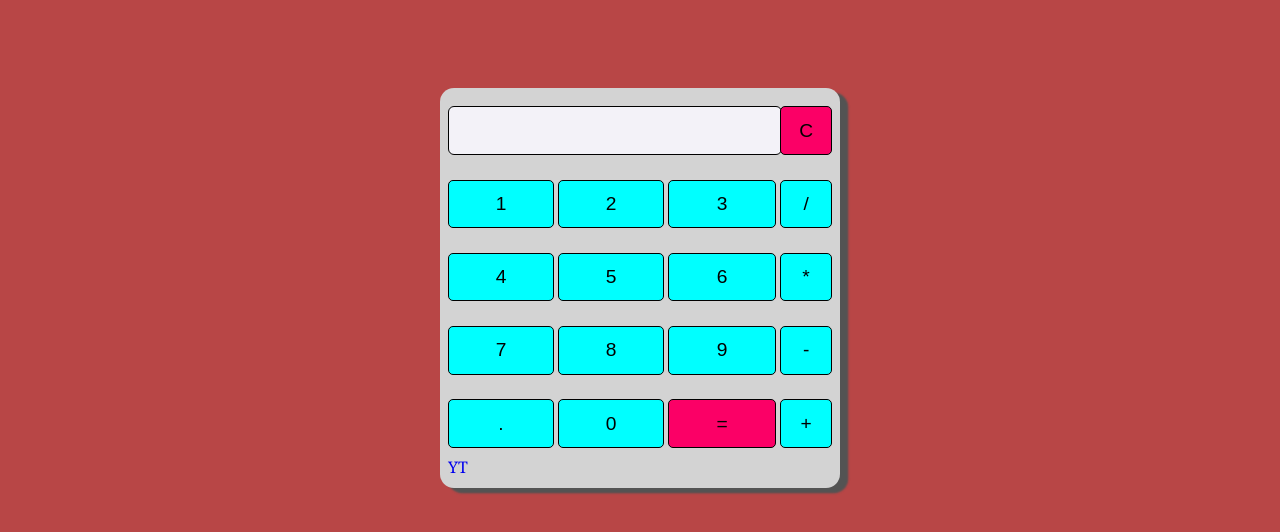
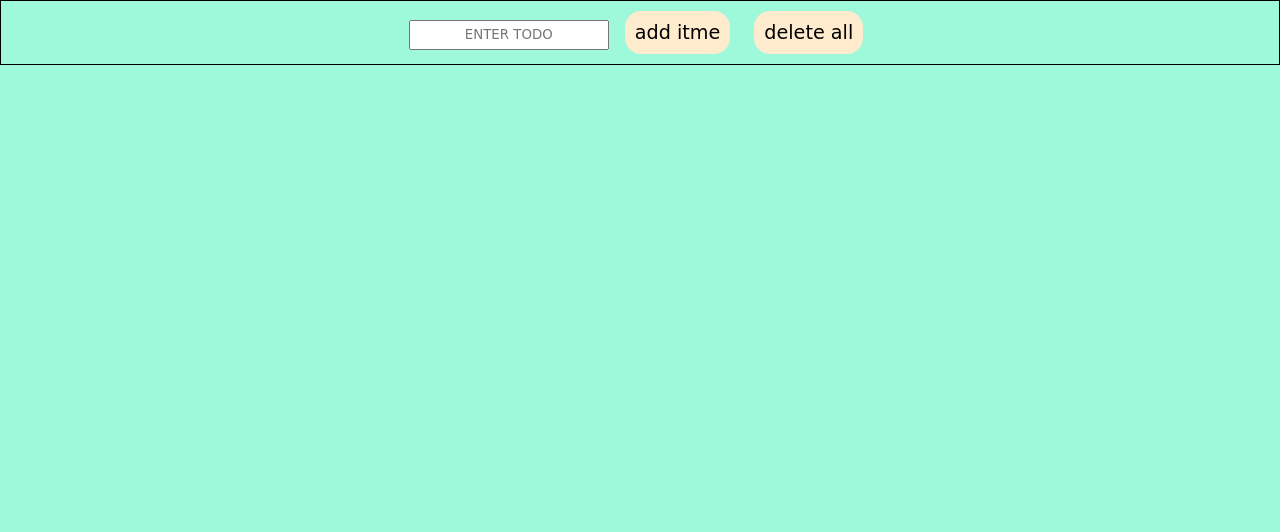
Before and after one commit to Yamman2/calculator, a plain HTML site: page public/index.html in a window 1280 px wide. Drawn offline with Linux system fonts and the light colour scheme.

Commit message:
todo complete

```diff
--- a/public/app.js
+++ b/public/app.js
@@ -49,7 +49,7 @@
 
 //////////////////////////////////////////////////////////////////////////////////////////////////
 
-function clearvalue() {
+/*function clearvalue() {
     document.getElementById("result").value = "";
 }
 
@@ -66,4 +66,86 @@ function calculate() {
     var p = document.getElementById("result").value;
     var q = eval(p);
     document.getElementById("result").value = q;
+}*/
+
+
+// var parent = document.getElementById("main")
+// var allPera = parent.getElementByTagName("p")
+// console.log(allPera);
+
+// for (let i = 0; i < allPera.length; i++) {
+//     allPera [i].className = "sucess";
+// }
+
+/*var parent = document.getElementById("inp")
+var textt = document.getElementById('main')
+
+function createElem(){
+    var newPera = document.createElement("P")
+    var newText = parent.value
+    newText = document.createTextNode(  newText)
+    newPera.appendChild(newText);
+
+    textt.appendChild(newPera)
+    console.log(parent);
+}*/
+
+//////////////////////////////////////////////////////////////////////////////////////////////////////////
+// todo
+
+var list = document.getElementById("list");
+
+function addtodo() {
+    var todo_item = document.getElementById("toodo-item");
+
+    // create li tag with text node
+
+    var li = document.createElement("li");
+    var liText = document.createTextNode(todo_item.value)
+    li.setAttribute("class","lis")
+    li.appendChild(liText)
+    //   console.log(li)
+
+    // input empty to next text to type
+
+    todo_item.value =""
+
+    // create button delete
+
+    var delbtn = document.createElement("button")
+    var deltext = document.createTextNode("DELETE")
+    delbtn.setAttribute("class","btn")
+    delbtn.setAttribute("onclick","deleteItem(this)")
+    delbtn.appendChild(deltext)
+
+    li.appendChild(delbtn)
+    list.appendChild(li)
+
+    // create edite button
+    var edibtn = document.createElement("button")
+    var ediText = document.createTextNode("EDITE")
+    edibtn.setAttribute("class","btn")
+    edibtn.setAttribute("onclick","editeItem(this)")
+    edibtn.appendChild(ediText)
+
+    li.appendChild(edibtn)
+
+
 }
+
+function editeItem(e){
+  var editvalue = prompt("Enter edit value", e.parentNode.firstChild.nodeValue)
+  e.parentNode.firstChild.nodeValue = editvalue
+
+}
+
+function deleteItem(e){
+
+
+    e.parentNode.remove()
+}
+
+function deleteAll(){
+
+    list.innerHTML = ""
+}
--- a/public/css/style.css
+++ b/public/css/style.css
@@ -41,9 +41,9 @@ input:active[type=button] {
     box-shadow: inset 0px 0px 5px #c1c1c1;
 } */
 
-        /* ?////a////////////////////////////////////////////////////////////////////////////////////// */
+/* ?////a////////////////////////////////////////////////////////////////////////////////////// */
 
-        .calculator {
+/* .calculator {
             position: relative;
             top: 5em;
             padding: 5px;
@@ -69,11 +69,11 @@ input:active[type=button] {
 
         .display-box:hover {
             background-color: rgb(235, 220, 220);
-        }
+        } */
 
-        /* <!-- clear function all value clear --> */
+/* <!-- clear function all value clear --> */
 
-        #btn {
+/* #btn {
             background-color: #fb0066;
         }
 
@@ -137,4 +137,89 @@ input:active[type=button] {
             background-color: rgb(184, 70, 70);
 
 
-        }
+        } */
+
+body {
+    background-color: rgb(158, 248, 218);
+
+}
+.main:hover{
+
+    border: 1px black solid;
+
+}
+.main1:hover{
+    border: 1px black solid;
+
+}
+.lis{
+    text-transform: capitalize;
+
+}
+
+* {
+    padding: 0px;
+    margin: 0px;
+    box-sizing: border-box;
+    text-align: center;
+
+
+}
+
+.add:hover {
+    color: rgb(89, 0, 255);
+    background-color: lightgray;
+    text-transform: uppercase;
+}
+
+.add {
+    position: relative;
+    left: 2px;
+    border-radius: 16px;
+    border: none;
+    background-color: blanchedalmond;
+    font-size: larger;
+    cursor: pointer;
+    text-align: center;
+    padding: 10px 10px;
+    margin: 10px 10px;
+    font-family: cursive;
+
+}
+
+.delete:hover {
+    text-transform: uppercase;
+    color: rgb(89, 0, 255);
+    background-color: lightgray;
+}
+
+.delete {
+    position: relative;
+    left: 2px;
+    border-radius: 16px;
+    border: none;
+    background-color: blanchedalmond;
+    font-size: larger;
+    cursor: pointer;
+    text-align: center;
+    padding: 10px 10px;
+    margin: 10px 10px;
+    font-family: cursive;
+
+
+}
+
+#toodo-item {
+    width: 200px;
+    height: 30px;
+    outline: black;
+    text-align: center;
+    font-family: cursive;
+    text-transform: uppercase;
+}
+
+#toodo-item:hover {
+    border: none;
+
+    text-decoration: underline;
+}
--- a/public/index.html
+++ b/public/index.html
@@ -5,7 +5,7 @@
     <meta charset="UTF-8">
     <meta http-equiv="X-UA-Compatible" content="IE=edge">
     <meta name="viewport" content="width=device-width, initial-scale=1.0">
-    <title>calculatorYT</title>
+    <title>Toodoo</title>
     <link rel="stylesheet" href="css/style.css">
 
 
@@ -13,21 +13,21 @@
 </head>
 
 <body>
-        <!------------------------------------------------------------------------------------->
-    <table class="calculator">
+    <!------------------------------------------------------------------------------------->
+    <!-- <table class="calculator">
 
         <tr>
-            <td colspan="3"> <input class="display-box " type="text" name="" id="result"></td>
+            <td colspan="3"> <input class="display-box " type="text" name="" id="result"></td> -->
 
-            <!-- clear function all value clear -->
+    <!-- clear function all value clear -->
 
-            <td><input type="button" value="C" name="" onclick="clearvalue()" id="btn"></td>
+    <!-- <td><input type="button" value="C" name="" onclick="clearvalue()" id="btn"></td>
 
         </tr>
 
-        <tr>
-            <!-- display value clicked button -->
-
+        <tr> -->
+    <!-- display value clicked button -->
+    <!--
             <td> <input type="button" value="1" onclick="display('1')" name="" id=""> </td>
             <td> <input type="button" value="2" onclick="display('2')" name="" id=""> </td>
             <td> <input type="button" value="3" onclick="display('3')" name="" id=""></td>
@@ -51,10 +51,10 @@
 
         <tr>
             <td> <input type="button" value="." onclick="display('.')" /> </td>
-            <td> <input type="button" value="0" onclick="display('0')" /> </td>
+            <td> <input type="button" value="0" onclick="display('0')" /> </td> -->
 
-            <!-- calculate() function evaluates the mathematical expression -->
-
+    <!-- calculate() function evaluates the mathematical expression -->
+    <!--
             <td> <input type="button" value="=" onclick="calculate()" id="btn" /> </td>
             <td> <input type="button" value="+" onclick="display('+')" /> </td>
         </tr>
@@ -63,10 +63,45 @@
             <td class="link"><a href="https://www.youtube.com/channel/UCgeqRqX29MPsQyA5bm4-GlQ" class="a">YT</a></td>
 
         </tr>
-    </table>
+    </table> -->
+
+    <!-- <input type="text" name="" id="inp">
+
+    <button onclick="createElem()">Create</button>
+
+    <div id="main"></div> -->
 
 
-    <script src="app.js"></script>
+    <!-- ............................................................................................ -->
+  <div class="main">
+    <input type="text" placeholder="Enter todo" id="toodo-item">
+    <button onclick="addtodo()" class="add">add itme</button>
+    <button onclick="deleteAll()" class="delete">delete all</button>
+  </div>
+
+  <div class="main1">
+<ul id="list">
+
+</ul>
+  </div>
+
+  <style>
+    .btn:hover{
+        background-color: aqua;
+        padding: 10px 10px;
+        margin: 10px 10px;
+        text-align: center;
+        font-size: medium;
+        font-family: cursive;
+        border-radius: 16px;
+        cursor: pointer;
+        border: none;
+        text-transform: capitalize;
+        color: blue;
+    }
+  </style>
+
+ <script src="app.js"></script>
 </body>
 
 </html>
```
Also changed, not shown: 1 other file.
